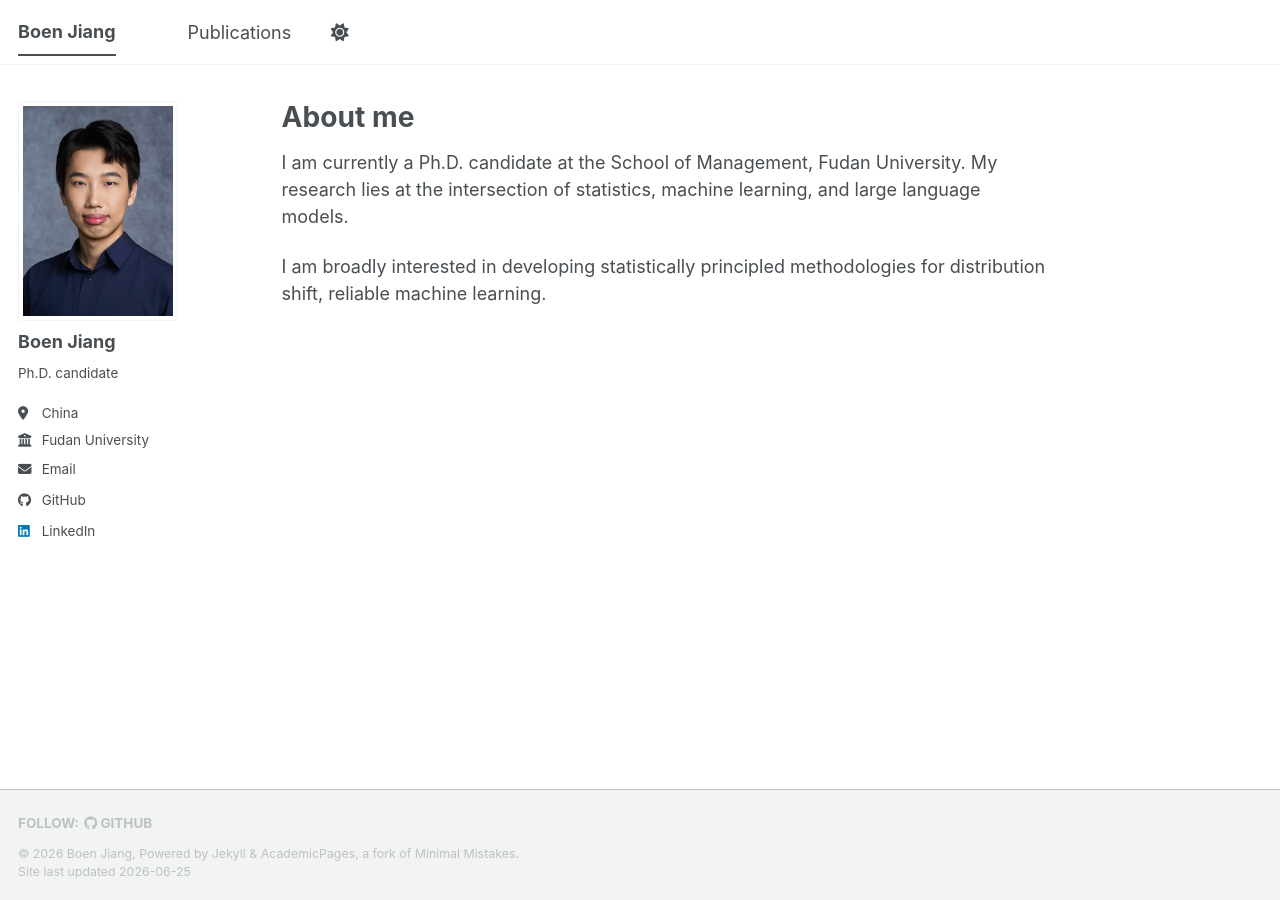
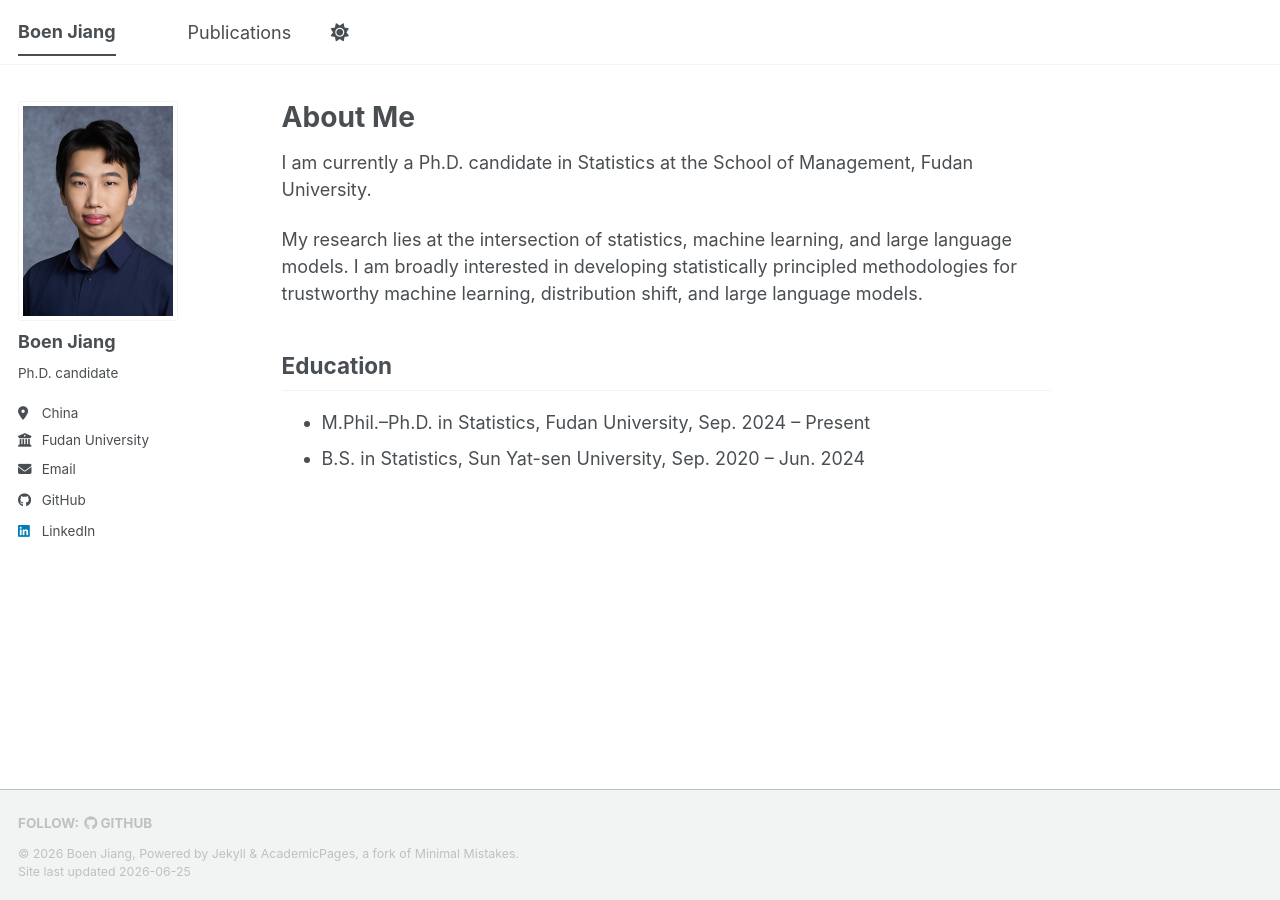
Before and after one commit to boen-git/boen-git.github.io, a Jekyll site: the page built from index.md, in a window 1280 px wide. Built offline with Jekyll 4.4.1, drawn with Linux system fonts in a browser that asks for light colours; a style sheet for code colours, icons or effects is not loaded; our own code applies the rules of GitHub Pages for plain Markdown files.

Commit message:
Update index.md

```diff
--- a/index.md
+++ b/index.md
@@ -5,10 +5,13 @@ show_title: false
 author_profile: true
 ---
 
-# About me
+# About Me
 
-I am currently a Ph.D. candidate at the School of Management, Fudan University.
-My research lies at the intersection of statistics, machine learning, and large language models.
+I am currently a Ph.D. candidate in Statistics at the School of Management, Fudan University.
 
-I am broadly interested in developing statistically principled methodologies for distribution shift, reliable machine learning.
-<!-- My recent work focuses on label shift adaptation, semiparametric inference, and statistical modeling of large language model generation processes, with applications to trustworthy AI and efficient inference. -->
+My research lies at the intersection of statistics, machine learning, and large language models. I am broadly interested in developing statistically principled methodologies for trustworthy machine learning, distribution shift, and large language models.
+
+## Education
+
+- M.Phil.–Ph.D. in Statistics, Fudan University, Sep. 2024 – Present
+- B.S. in Statistics, Sun Yat-sen University, Sep. 2020 – Jun. 2024
```
